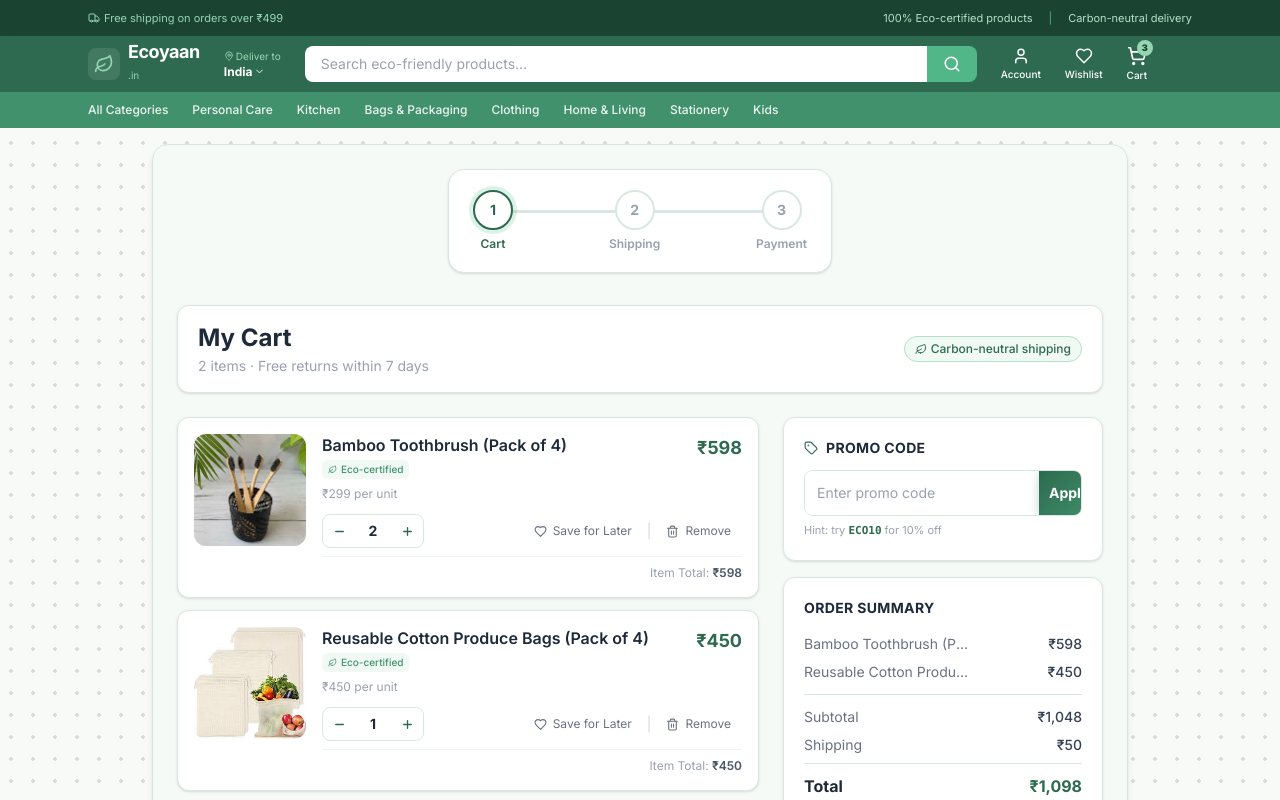
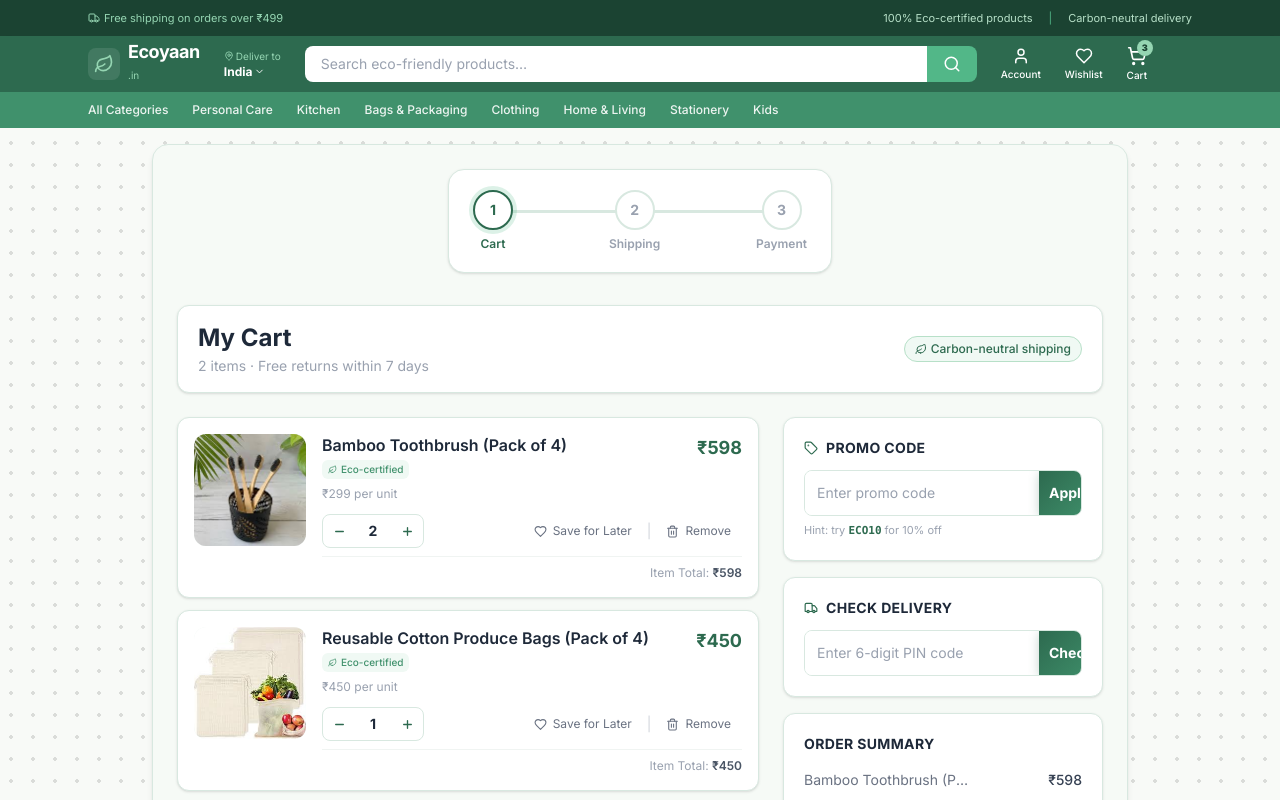
Before and after one commit to VaibhavKrishna0607/ecoyaan-checkout, a Next.js app: page /cart in a window 1280 px wide. Shown: the top 800 px of the page. Built offline with nearby package versions, Linux system fonts and the light colour scheme.

Commit message:
feat: pincode delivery date estimator in cart page

```diff
--- a/src/app/cart/CartClient.jsx
+++ b/src/app/cart/CartClient.jsx
@@ -19,6 +19,9 @@
   const [couponCode, setCouponCode] = useState('');
   const [couponApplied, setCouponApplied] = useState(false);
   const [couponError, setCouponError] = useState('');
+  const [pinInput, setPinInput] = useState('');
+  const [pinDelivery, setPinDelivery] = useState(null);
+  const [pinError, setPinError] = useState('');
 
   const { shipping_fee } = initialCartData;
   const subtotal = items.reduce((acc, i) => acc + i.product_price * i.quantity, 0);
@@ -61,6 +64,26 @@
 
   function removeSaved(id) {
     setSavedItems(prev => prev.filter(i => i.product_id !== id));
+  }
+
+  function calcDeliveryDate() {
+    const days = 5 + Math.floor(Math.random() * 3);
+    let added = 0;
+    const cursor = new Date();
+    while (added < days) {
+      cursor.setDate(cursor.getDate() + 1);
+      if (cursor.getDay() !== 0 && cursor.getDay() !== 6) added++;
+    }
+    return cursor.toLocaleDateString('en-IN', { weekday: 'short', day: 'numeric', month: 'short', year: 'numeric' });
+  }
+
+  function checkPinDelivery() {
+    if (!/^\d{6}$/.test(pinInput.trim())) {
+      setPinError('Enter a valid 6-digit PIN code.');
+      return;
+    }
+    setPinError('');
+    setPinDelivery({ pin: pinInput.trim(), date: calcDeliveryDate() });
   }
 
   function applyCoupon() {
@@ -136,6 +159,49 @@
             <p className="text-[11px] text-gray-400 mt-1.5">
               Hint: try <span className="font-mono font-semibold text-[#2d6a4f]">ECO10</span> for 10% off
             </p>
+          </>
+        )}
+      </div>
+
+      <div className="bg-white rounded-xl border border-[#d8e8e0] p-5 shadow-sm">
+        <h2 className="font-bold text-gray-800 text-sm uppercase tracking-wide mb-3 flex items-center gap-2">
+          <Truck size={14} className="text-[#2d6a4f]" /> Check Delivery
+        </h2>
+        {pinDelivery ? (
+          <div className="flex items-center justify-between bg-green-50 border border-green-200 rounded-lg px-3 py-2.5">
+            <div>
+              <p className="text-sm font-semibold text-green-700">Delivers to {pinDelivery.pin} ✓</p>
+              <p className="text-xs text-green-600 mt-0.5">Arriving by {pinDelivery.date}</p>
+            </div>
+            <button
+              onClick={() => { setPinDelivery(null); setPinInput(''); }}
+              className="text-xs text-gray-400 hover:text-red-500 transition-colors"
+            >
+              Change
+            </button>
+          </div>
+        ) : (
+          <>
+            <div className="flex rounded-lg overflow-hidden border border-[#d8e8e0] focus-within:border-[#40916c] transition-colors">
+              <input
+                value={pinInput}
+                onChange={e => { setPinInput(e.target.value.replace(/\D/g, '').slice(0, 6)); setPinError(''); }}
+                onKeyDown={e => e.key === 'Enter' && checkPinDelivery()}
+                placeholder="Enter 6-digit PIN code"
+                maxLength={6}
+                inputMode="numeric"
+                className="flex-1 px-3 py-1.5 text-sm bg-white outline-none placeholder-gray-400"
+              />
+              <button
+                onClick={checkPinDelivery}
+                className="btn-primary px-2.5 py-3 text-sm font-bold rounded-none"
+              >
+                Check
+              </button>
+            </div>
+            {pinError && (
+              <p className="text-xs text-red-500 mt-1.5">{pinError}</p>
+            )}
           </>
         )}
       </div>
```
